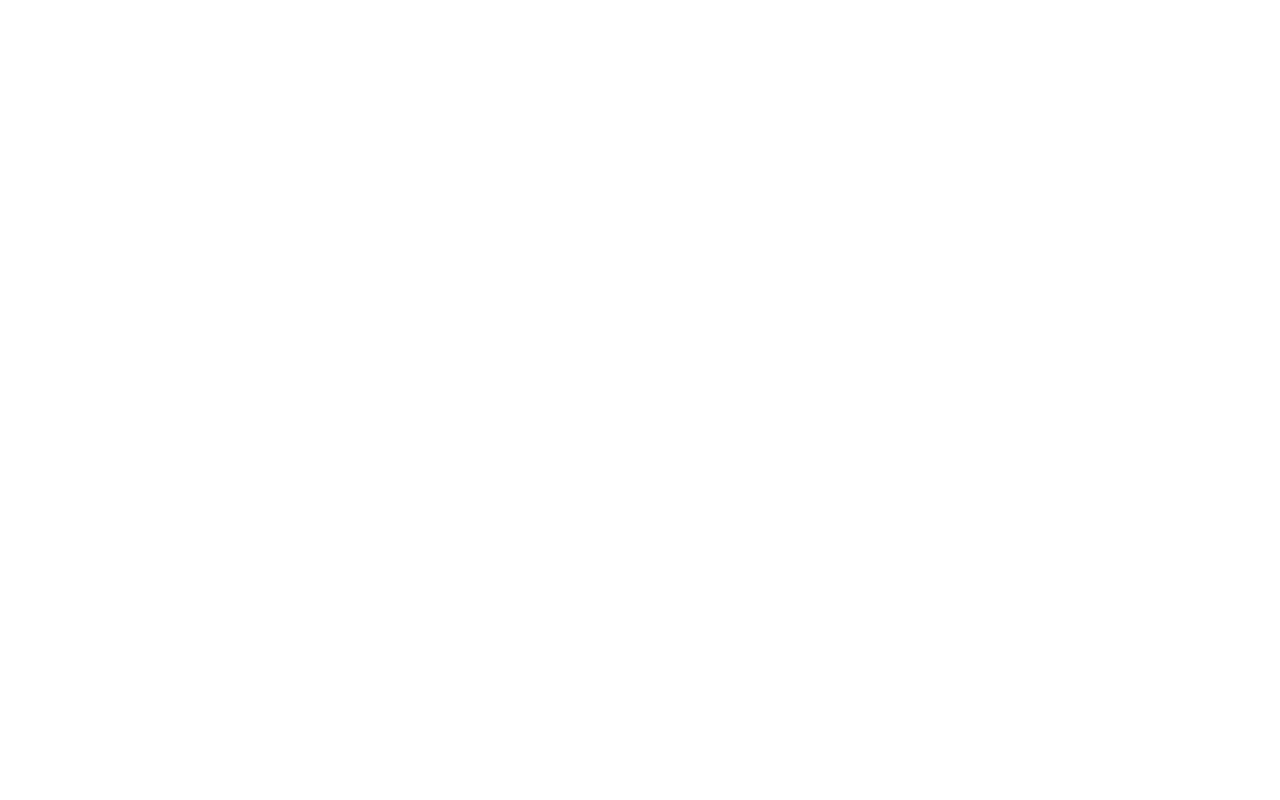
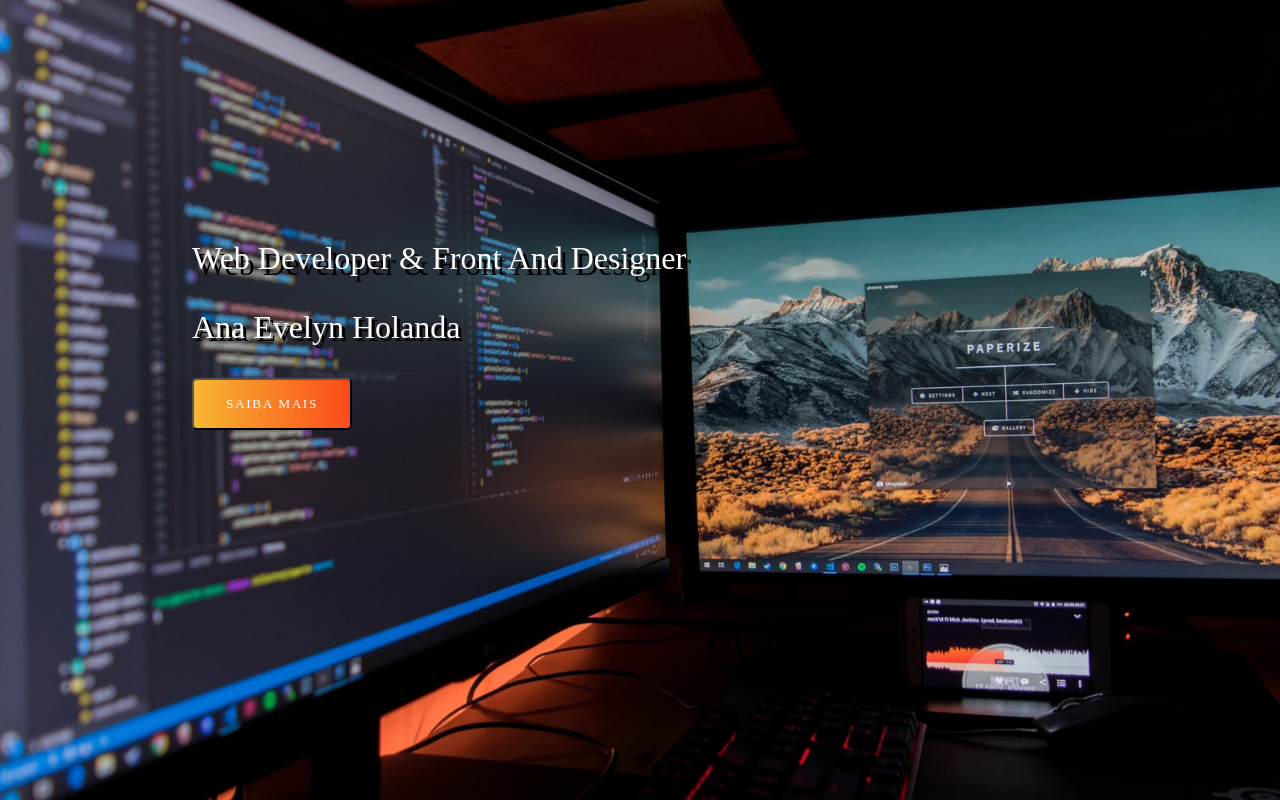
Before and after one commit to evelynholanda/Portifolio, a plain HTML site: page index.html in a window 1280 px wide. Drawn offline with Linux system fonts and the light colour scheme.

Commit message:
:package: header

```diff
--- a/index.html
+++ b/index.html
@@ -5,9 +5,26 @@
     <meta http-equiv="X-UA-Compatible" content="IE=edge">
     <meta name="viewport" content="width=device-width, initial-scale=1.0">
     <link rel="stylesheet" href="style.css">
-    <title>Portifolio</title>
+    <link rel="apple-touch-icon" sizes="180x180" href="imagens/apple-touch-icon.png">
+    <link rel="icon" type="image/png" sizes="32x32" href="imagens/favicon-32x32.png">
+    <link rel="icon" type="image/png" sizes="16x16" href="imagens/favicon-16x16.png">
+    <link rel="manifest" href="/site.webmanifest">
+    <title>Portfólio</title>
 </head>
 <body>
+        <div class="container"></div>
+            <header>
+                <div class= "img-wrapper">
+                    <img src="imagens/back.jpg" alt="">
 
+                </div>
+                <div class= "banner">
+
+                    <h1>Web Developer & Front And Designer</h1>
+                    <p>Ana Evelyn Holanda</p>
+                    <button>Saiba mais</button>
+                </div>
+            </header>
+        </div>
 </body>
 </html>
--- a/style.css
+++ b/style.css
@@ -1,3 +1,99 @@
-@import url ('https://fonts.googleapis.com/css2? family = Baloo + Da + 2: wght @ 400; 500; 600; 700; 700; 800 & family = Josefin + Slab: ital, wght @ 0,200; 0,300; 1,200; 1,300 & family = Mulish: ital, wght @ 0,300; 0,400; 1,200; 1,300; 1,400 & display = trocar ');
+@import url ('https://fonts.googleapis.com/css2? family = c wght @ 400; 500; 600; 700; 700; 800 & family = Josefin + Slab: ital, wght @ 0,200; 0,300; 1,200; 1,300 & family = Mulish: ital, wght @ 0,300; 0,400; 1,200; 1,300; 1,400 & display = trocar ');
 
 @import url ('https://cdnjs.cloudflare.com/ajax/libs/font-awesome/5.15.4/css/all.min.css');
+
+*{
+
+    margin: 0;
+    padding: 0;
+
+}
+
+header{
+    width: 100%;
+    height: 100vh;
+    overflow: hidden;
+    position: relative;
+}
+
+.img-wrapper{
+    width: 100%;
+    height: 100%;
+    overflow: hidden;
+    background-color: rgba (0,0,0,0);
+}
+
+.img-wrapper img{
+    width: 100%;
+    height: 100%;
+    object-fit: cover;
+    opacity: 0,5;
+    animation: zoom 25s;
+}
+
+@keyframes zoom {
+
+    0%{
+        transform: scale(1.3);
+    }
+    100%{
+
+        transform: scale(1);
+    }
+}
+.banner{
+    position: absolute;
+    top: 30%;
+    left: 15%;
+}
+
+.banner h1{
+color: #ffffff;
+font-size: 5 rem;
+font-family: "Baloo Da 2", serif;
+font-weight: 300;
+text-shadow: .3rem .4rem .2px rgba(0,0,0,4);
+line-height: 3,5rem;
+margin-bottom: 2rem;
+animation: moveBanner 1s 0.5s forwards;
+opacity: 0;
+}
+
+.banner p{
+font-family: "Josefin Slab", serif;
+color: #ffffff;
+font-size: 2rem;
+text-shadow: .2rem .2rem rgba(0,0,0,4);
+margin-bottom: 2rem;
+animation: moveBanner 1s 0.7s forwards;
+opacity: 0;
+}
+
+
+.banner button{
+font-family: "Muli", serif;
+color: #fff;
+font-size: 1,2rem;
+letter-spacing: .1rem;
+text-transform: uppercase;
+background: #fc4a1a;
+background: -webkit-linear-gradient(to right, #f7b733, #fc4a1a);
+background: linear-gradient(to right, #f7b733, #fc4a1a);
+padding: 1rem 2rem;
+border-radius: 5px;
+cursor: pointer;
+animation: moveBanner 1s 0.9s forwards;
+opacity: 0;
+}
+
+
+@keyframes moveBanner{
+
+    0%{
+        transform: translateY(10rem) rotateY(-30deg);
+    }
+    100%{
+        transform: translateY(0) rotateY(0);
+        opacity: 1;
+    }
+}
```
Also changed, not shown: imagens/android-chrome-192x192.png (renamed from android-chrome-192x192.png), imagens/android-chrome-512x512.png (renamed from android-chrome-512x512.png), imagens/apple-touch-icon.png (renamed from apple-touch-icon.png), imagens/back.jpg (added), imagens/favicon-16x16.png (renamed from favicon-16x16.png), imagens/favicon-32x32.png (renamed from favicon-32x32.png), site.webmanifest, 3 other files.
